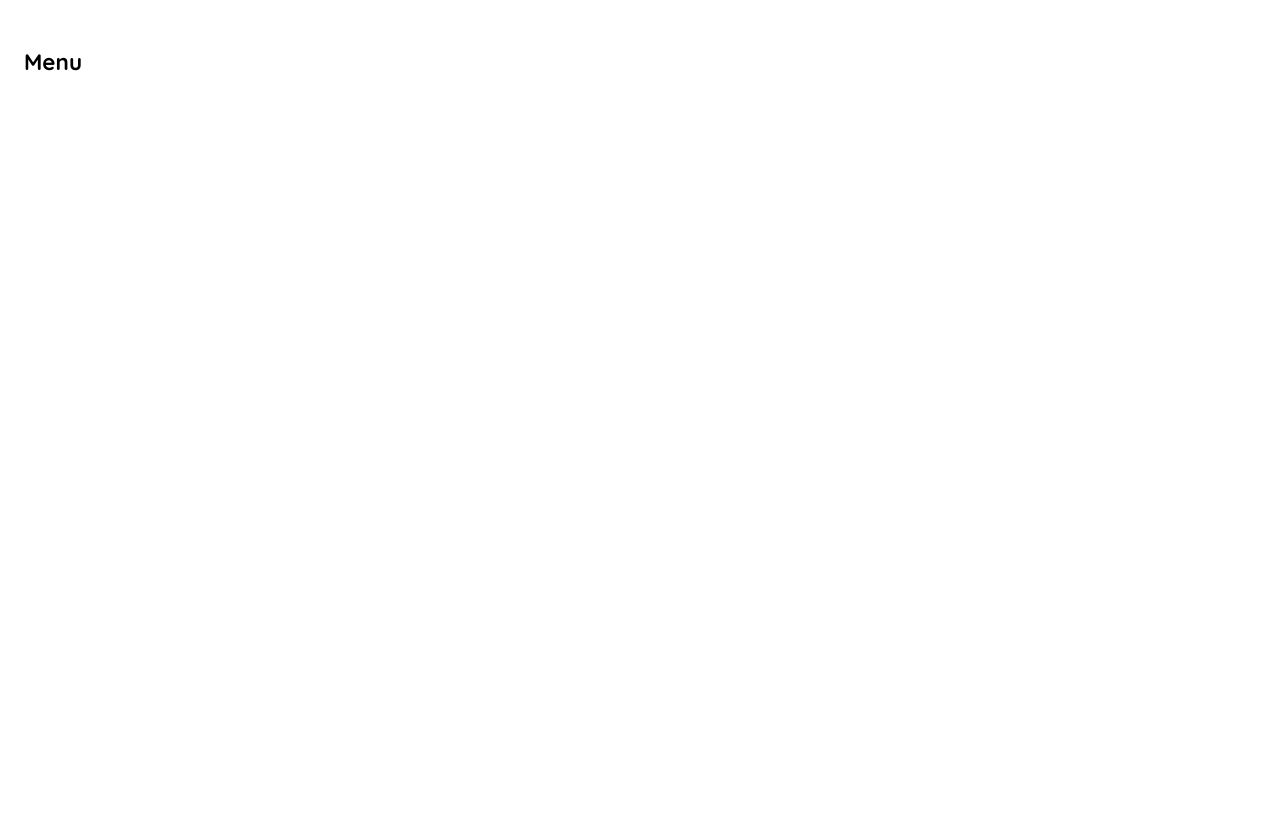
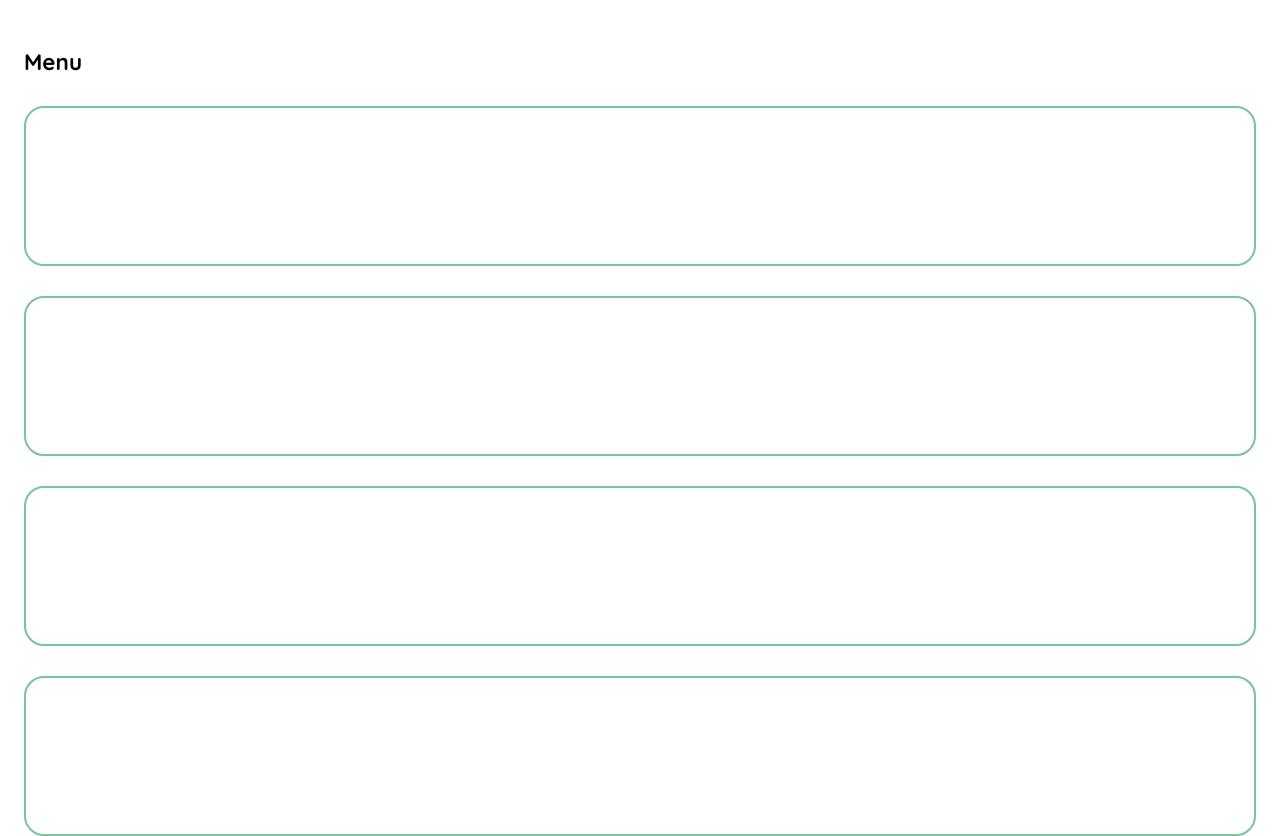
Before and after one commit to malak-joumaa/Homemade, a React (Create React App) app in the folder frontend/: page /main-page in a window 1280 px wide. Shown: the part 619-1455 px from the top of the page. Before the commit the page ends 800 px from the top, so only its background shows below. Built offline with nearby package versions, Linux system fonts and the light colour scheme.

Commit message:
Frontend: Adding Menu component

```diff
--- a/frontend/src/pages/MainPage.js
+++ b/frontend/src/pages/MainPage.js
@@ -5,6 +5,7 @@ import { SearchBox, LocationName, Title } from "../styles/MainPage.style";
 import { Container, Grid, Rating } from "@mui/material";
 import TopCook from "../components/TopCook";
 import NewCook from "../components/NewCook";
+import Menu from "../components/Menu";
 import "swiper/css";
 import "swiper/css/free-mode";
 import { Swiper, SwiperSlide } from "swiper/react";
@@ -92,6 +93,10 @@ const MainPage = () => {
 
         {/* Menu */}
         <Title>Menu</Title>
+        <Menu />
+        <Menu />
+        <Menu />
+        <Menu />
       </MainPageContainer>
     </Container>
   );
```
